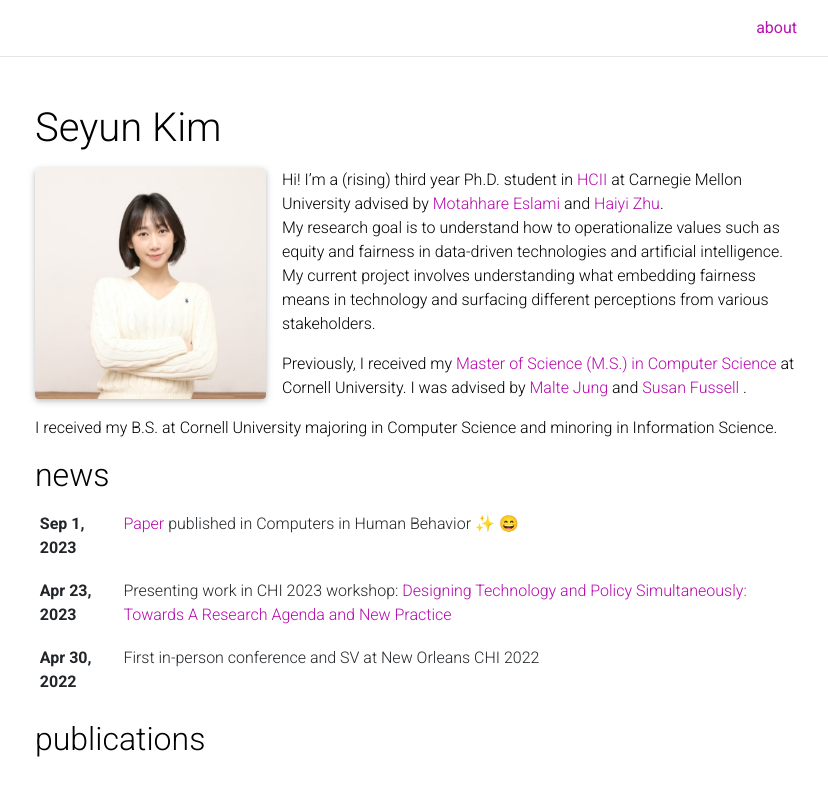
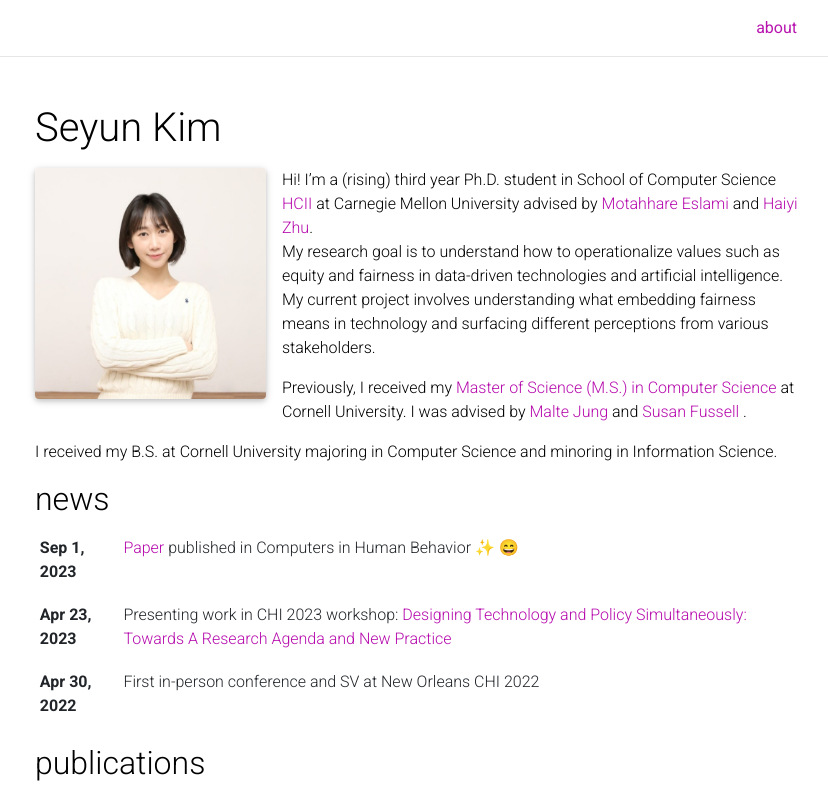
Before and after one commit to seyunk/seyunResearch, a Jekyll site: the page built from _pages/about.md, in a window 1280 px wide and 1180 px high, cut to the strip 0-786 px from the top of the window. Shown: the whole strip, without its empty margins (220-1048 px from the left). Built offline with Jekyll 4.4.1, drawn with Linux system fonts in a browser that asks for light colours; full-size pictures stand in for the smaller copies a plugin makes; emoji names are drawn with the system emoji font; comment, search, counter and statistics services are not loaded; a style sheet for code colours, icons or effects is not loaded.

Commit message:
updated about description

```diff
--- a/_pages/about.md
+++ b/_pages/about.md
@@ -18,7 +18,7 @@
 social: true  # includes social icons at the bottom of the page
 ---
 
- Hi! I'm a (rising) third year Ph.D. student in  <a href="https://www.hcii.cmu.edu/academics/phd-hci" rel="external nofollow noopener" target="_blank">HCII</a> at Carnegie Mellon University advised by <a href="https://www.hcii.cmu.edu/people/motahhare-eslami" rel="external nofollow noopener" target="_blank">Motahhare Eslami</a> and <a href="https://haiyizhu.com/" rel="external nofollow noopener" target="_blank"> Haiyi Zhu</a>.
+ Hi! I'm a (rising) third year Ph.D. student in School of Computer Science <a href="https://www.hcii.cmu.edu/academics/phd-hci" rel="external nofollow noopener" target="_blank">HCII</a> at Carnegie Mellon University advised by <a href="https://www.hcii.cmu.edu/people/motahhare-eslami" rel="external nofollow noopener" target="_blank">Motahhare Eslami</a> and <a href="https://haiyizhu.com/" rel="external nofollow noopener" target="_blank"> Haiyi Zhu</a>.
   My research goal is to understand how to operationalize values such as equity and fairness in data-driven technologies and artificial intelligence.
   My current project involves understanding what embedding fairness means in technology and surfacing different perceptions from various stakeholders.
 
```
